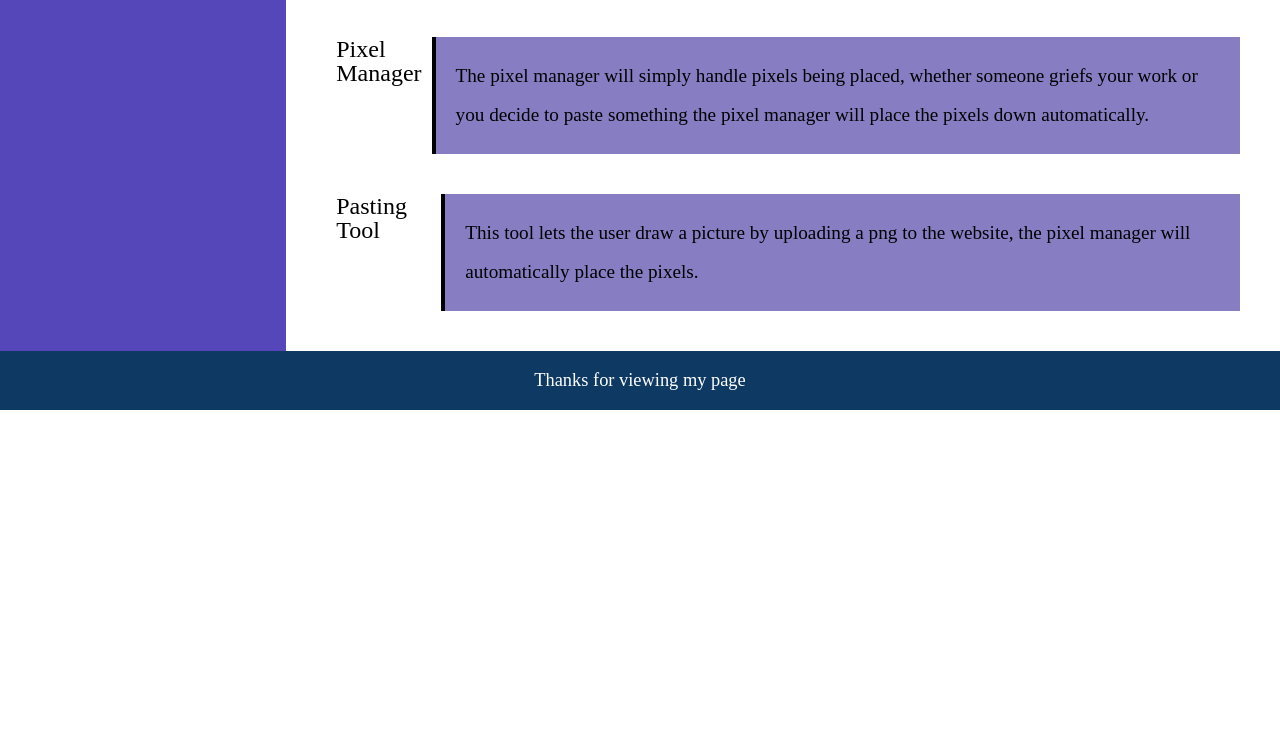
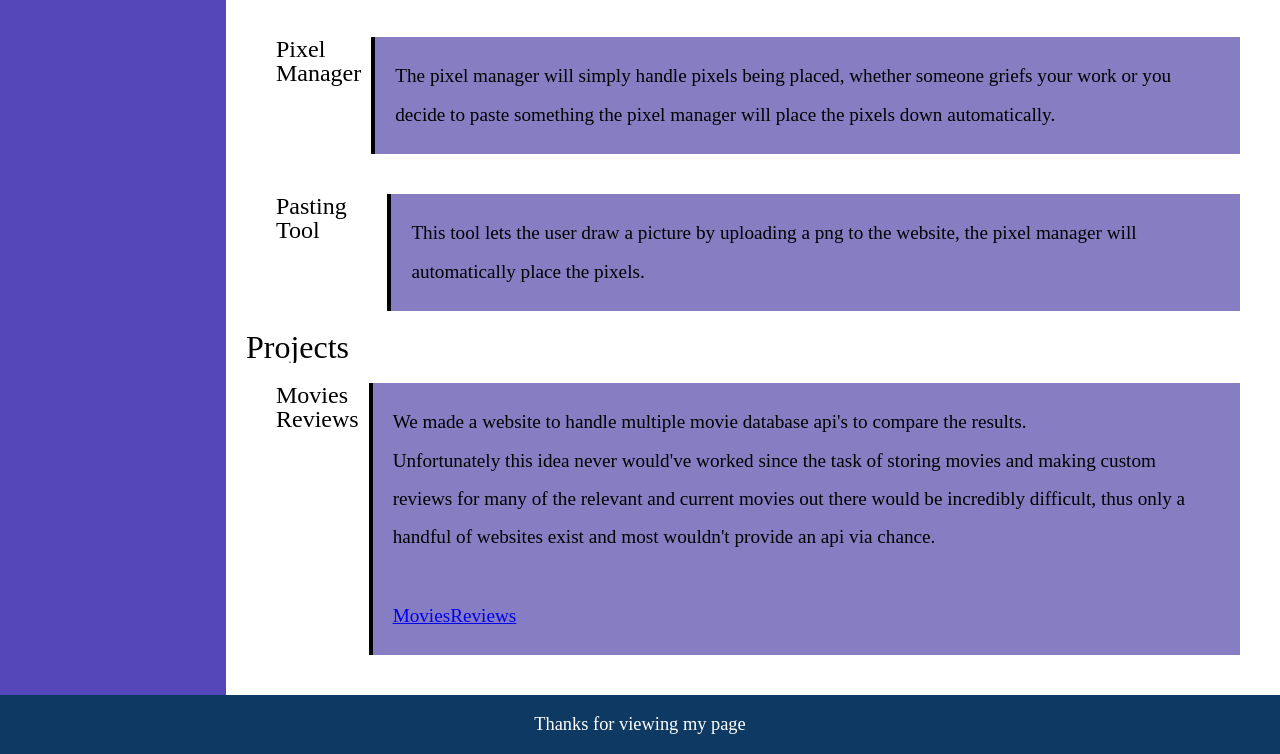
Before and after one commit to NekoNoka/Advanced-CSS-Portfolio, a plain HTML site: page index.html in a window 1280 px wide. Shown: the part 769-1523 px from the top of the page. Before the commit the page ends 1179 px from the top, so only its background shows below. Drawn offline with Linux system fonts and the light colour scheme.

Commit message:
updated profile with project

```diff
--- a/index.html
+++ b/index.html
@@ -74,6 +74,23 @@
             </div>
           </div>
         </section>
+        <h1>
+          Projects
+        </h1>
+        <section class="content">
+          <h2 class="sectioncontent">
+            Movies Reviews
+          </h2>
+          <div>
+            <div>
+              We made a website to handle multiple movie database api's to compare the results.<br>
+              Unfortunately this idea never would've worked since the task of storing movies and making custom reviews for many of the relevant and current movies out there would be incredibly difficult, thus only a handful of websites exist and most wouldn't provide an api via chance.
+            </div>
+            <div>
+              <a href="https://nekonoka.github.io/Movies-Reviews/">MoviesReviews</a>
+            </div>
+          </div>
+        </section>
       </div>
     </section>
   </main>
```
